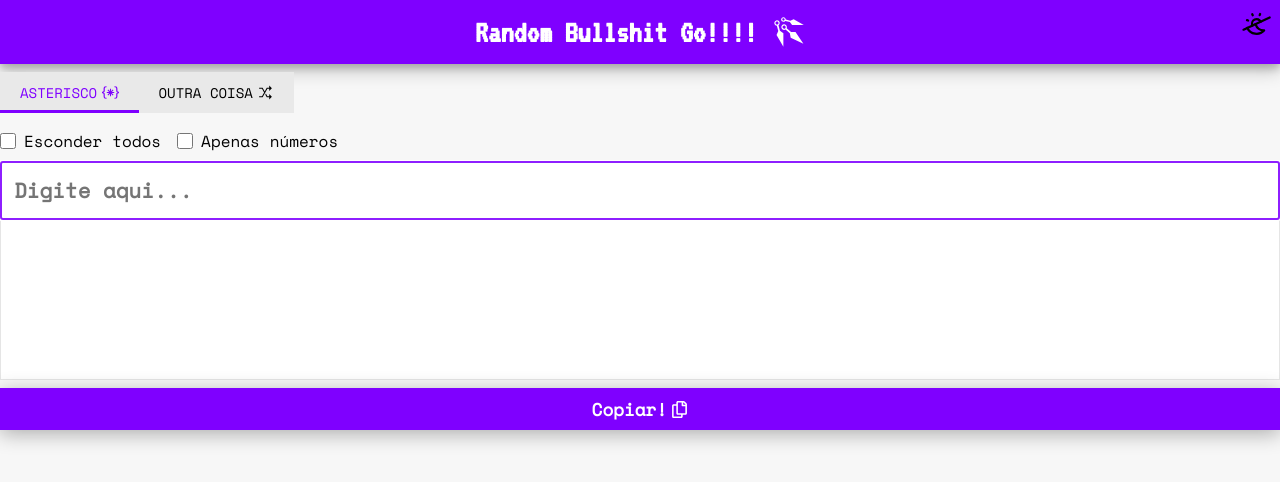
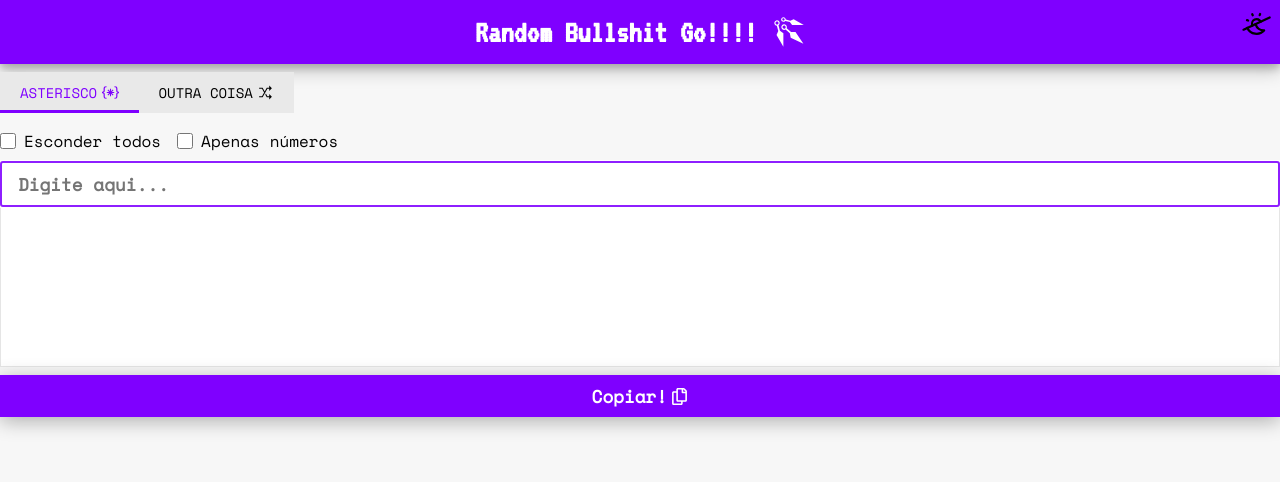
Before and after one commit to allanqueiroz02/random-bullsht, a React (Vite) app: page / in a window 1280 px wide. Shown: the top 482 px of the page. Built offline with nearby package versions, Linux system fonts and the light colour scheme.

Commit message:
style: moved input styles to global

```diff
--- a/src/global.css
+++ b/src/global.css
@@ -59,3 +59,32 @@ body.dark-theme input {
 button {
   cursor: pointer;
 }
+
+input[type="text"],
+input[type="number"] {
+  display: block;
+  padding: 0.5rem 1rem;
+  font-size: 1.1rem;
+  font-weight: 600;
+  outline-color: var(--primary-color);
+}
+input[type="text"],
+input[type="number"] {
+  outline-color: var(--primary-color-light);
+}
+
+/* For WebKit browsers (Chrome, Safari, Edge) */
+input::-webkit-outer-spin-button,
+input::-webkit-inner-spin-button {
+  -webkit-appearance: none;
+  margin: 0;
+}
+/* For Firefox */
+input[type="number"] {
+  appearance: none;
+  -moz-appearance: textfield;
+}
+/* For other browsers, including a fallback for the above */
+input[type="number"] {
+  appearance: textfield;
+}
--- a/src/pages/EmAsteriscos/EmAsteriscos.tsx
+++ b/src/pages/EmAsteriscos/EmAsteriscos.tsx
@@ -61,6 +61,7 @@ export const EmAsteriscos = () => {
       <div className="container-input">
         <input
           ref={inputRef}
+          type="text"
           name="asterisco"
           value={input}
           onChange={handleChange}
--- a/src/pages/EmAsteriscos/styles.css
+++ b/src/pages/EmAsteriscos/styles.css
@@ -22,13 +22,7 @@
 }
 
 .container-input input {
-  display: block;
   width: 100%;
-  padding: 0.75rem 0.75rem;
-  font-size: 1.3rem;
-  font-weight: 600;
-  outline-color: var(--primary-color);
-  transition: 0.3s;
 }
 .container-input input:focus {
   outline-color: var(--primary-color-light);
```
